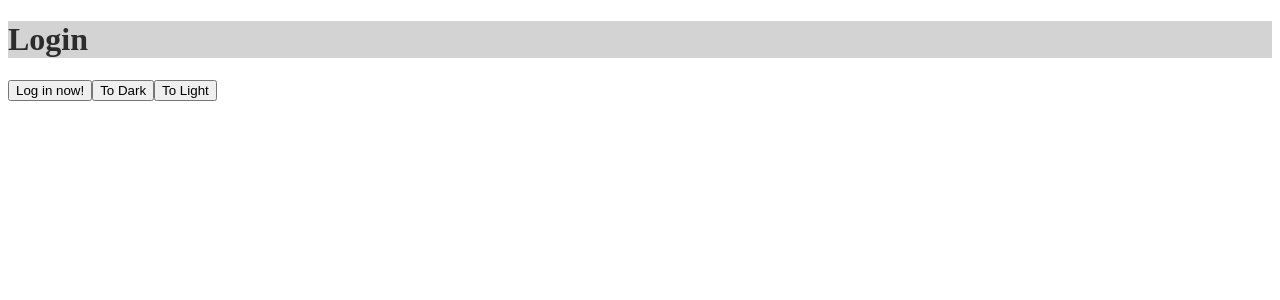
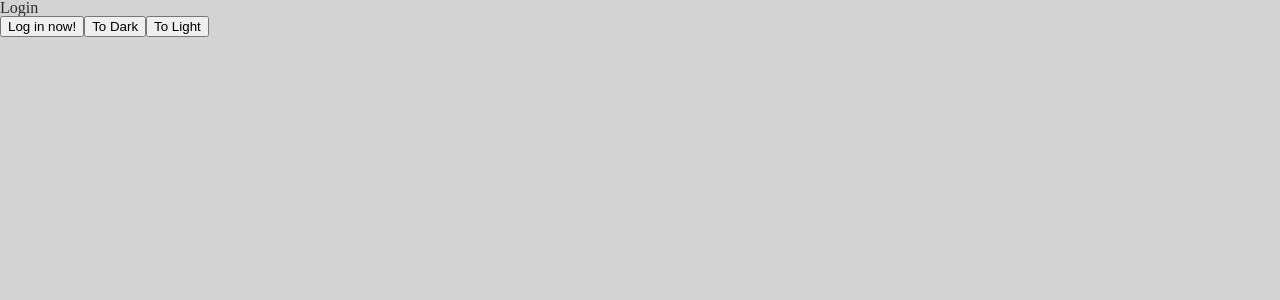
Before and after one commit to drasla/instaclone-web, a React (Create React App) app: page / in a window 1280 px wide. Shown: the top 300 px of the page. Built offline with nearby package versions, Linux system fonts and the light colour scheme.

Commit message:
# 8.9 GlobalStyles on Styled Components

```diff
--- a/package.json
+++ b/package.json
@@ -20,6 +20,7 @@
     "react-router-dom": "^5.2.0",
     "react-scripts": "4.0.3",
     "styled-components": "^5.3.0",
+    "styled-reset": "^4.3.4",
     "web-vitals": "^1.0.1"
   },
   "scripts": {
--- a/src/App.js
+++ b/src/App.js
@@ -6,16 +6,7 @@
 import {useReactiveVar} from "@apollo/client";
 import {darkModeVar, isLoggedInVar} from "./apollo";
 import {ThemeProvider} from "styled-components";
-
-const lightTheme = {
-    fontColor: "#2c2c2c",
-    bgColor: "lightgray",
-};
-
-const darkTheme = {
-    fontColor: "lightgray",
-    bgColor: "#2c2c2c",
-};
+import {darkTheme, GlobalStyles, lightTheme} from "./styles";
 
 function App() {
     const isLoggedIn = useReactiveVar(isLoggedInVar);
@@ -23,6 +14,7 @@
 
     return (
         <ThemeProvider theme={darkMode ? darkTheme : lightTheme}>
+            <GlobalStyles />
             <div className="App">
                 <Router>
                     <Switch>
--- /dev/null
+++ b/src/styles.js
@@ -0,0 +1,19 @@
+import {createGlobalStyle} from "styled-components";
+import reset from "styled-reset";
+
+export const lightTheme = {
+    fontColor: "#2c2c2c",
+    bgColor: "lightgray",
+};
+
+export const darkTheme = {
+    fontColor: "lightgray",
+    bgColor: "#2c2c2c",
+};
+
+export const GlobalStyles = createGlobalStyle`
+  ${reset}
+  body {
+    background-color: ${(props) => props.theme.bgColor};
+  }
+`;
```
Also changed, not shown: 1 other file (tests, documents, lock files or other folders).
